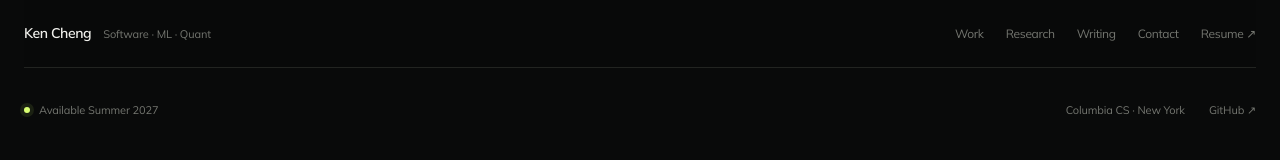
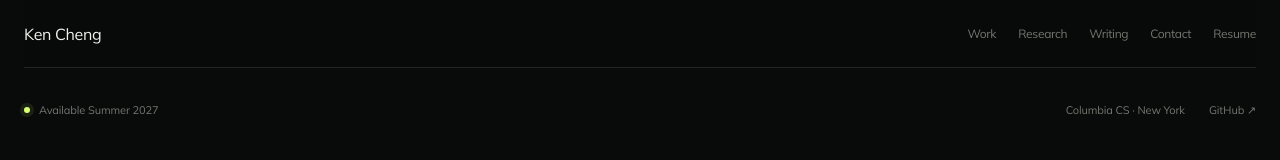
Before and after one commit to kenchengkc/personal-website, a Next.js app: page / in a window 1280 px wide. Shown: the top 160 px of the page. Built offline with nearby package versions, Linux system fonts and the light colour scheme.

Commit message:
Simplify portfolio navigation

```diff
--- a/components/sections/Nav.tsx
+++ b/components/sections/Nav.tsx
@@ -12,8 +12,7 @@ export function Nav() {
   return (
     <header className="site-header">
       <Link href="/" className="site-brand" aria-label="Ken Cheng, home">
-        <span>Ken Cheng</span>
-        <small>Software · ML · Quant</small>
+        Ken Cheng
       </Link>
 
       <nav className="site-nav" aria-label="Primary navigation">
@@ -23,7 +22,7 @@ export function Nav() {
           </Link>
         ))}
         <a href={site.resumePath} target="_blank" rel="noopener noreferrer">
-          Resume ↗
+          Resume
         </a>
       </nav>
     </header>
```
